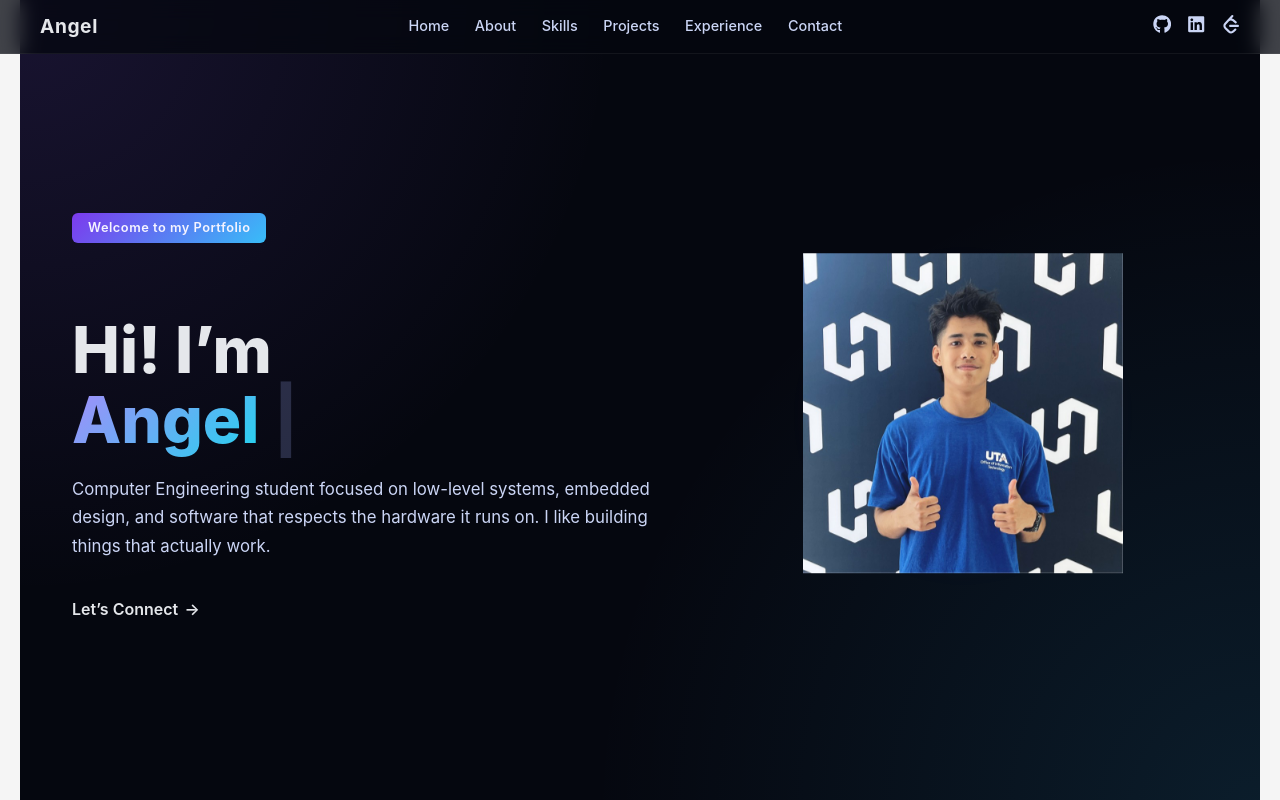
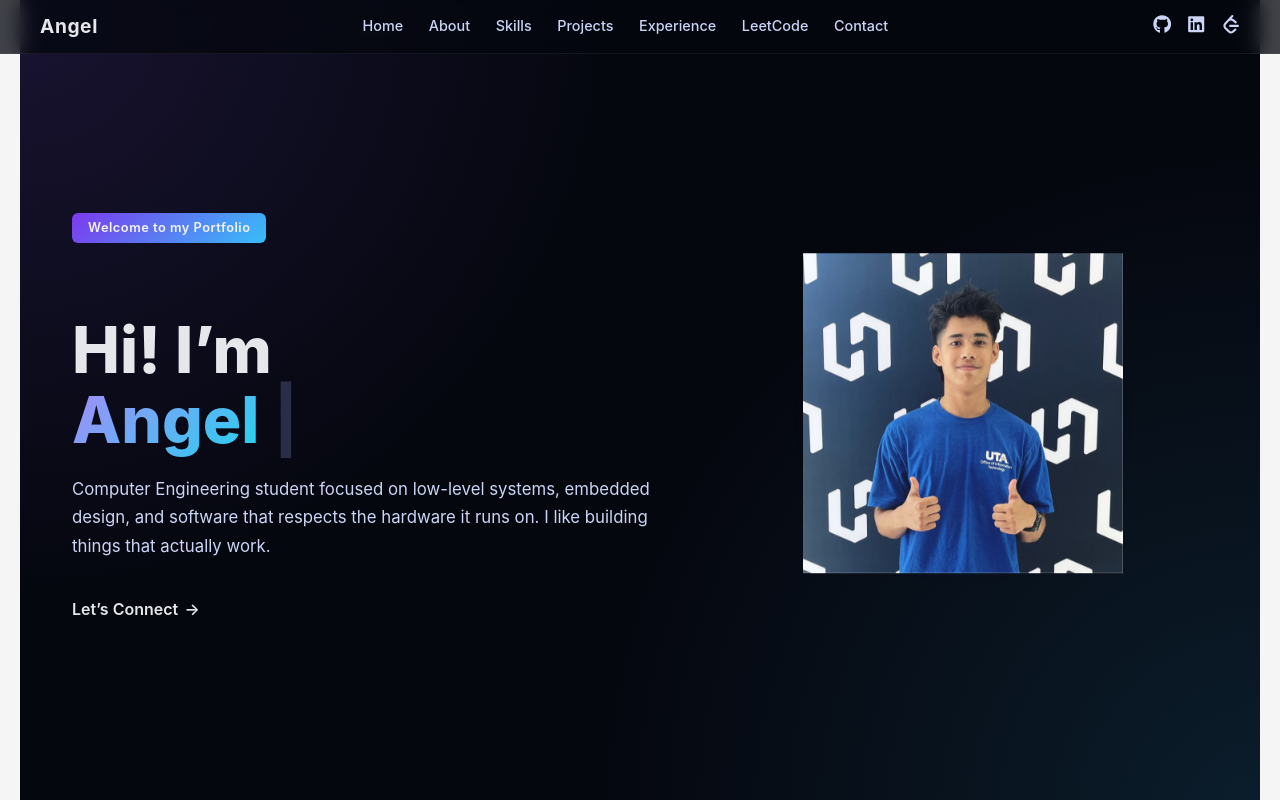
Before and after one commit to AngelShresthaCS/portfolio-site, a React (Create React App) app: page / in a window 1280 px wide. Shown: the top 800 px of the page. Built offline with nearby package versions, Linux system fonts and the light colour scheme.

Commit message:
Modification of Navbar

```diff
--- a/src/components/Header.js
+++ b/src/components/Header.js
@@ -17,6 +17,7 @@ const Header = () => {
           <a href="#skills">Skills</a>
           <a href="#projects">Projects</a>
           <a href="#experience">Experience</a>
+          <a href="#leetcode">LeetCode</a>
           <a href="#contact">Contact</a>
         </nav>
 
```
